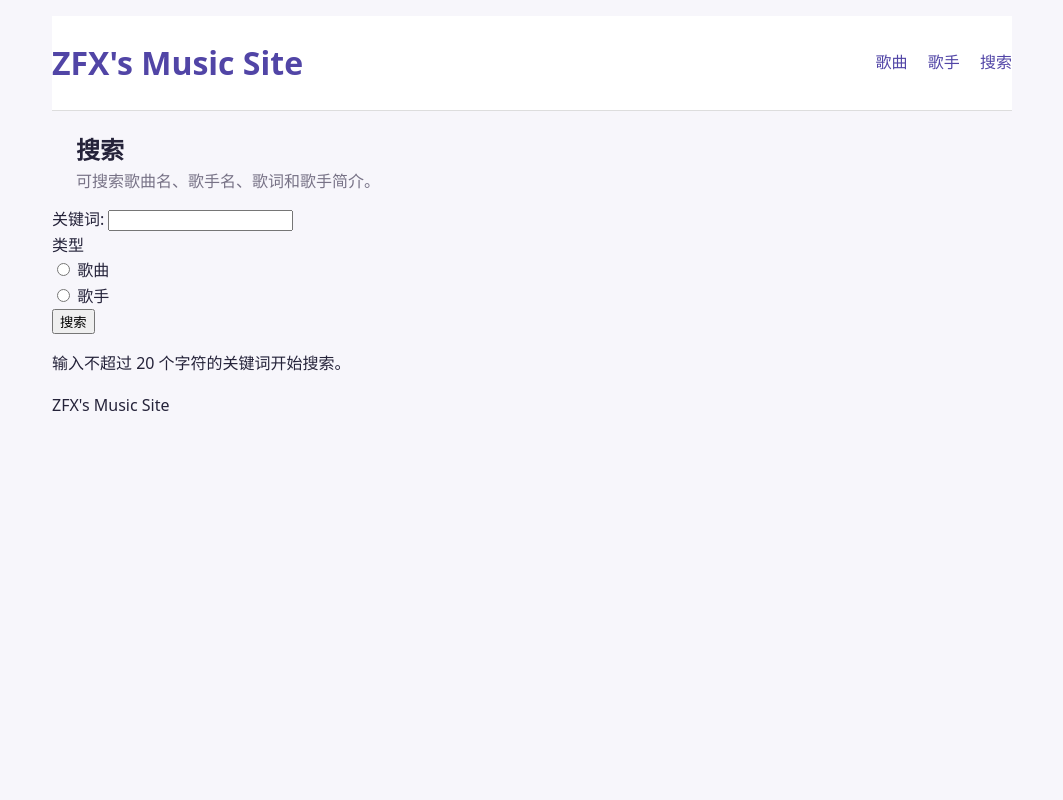
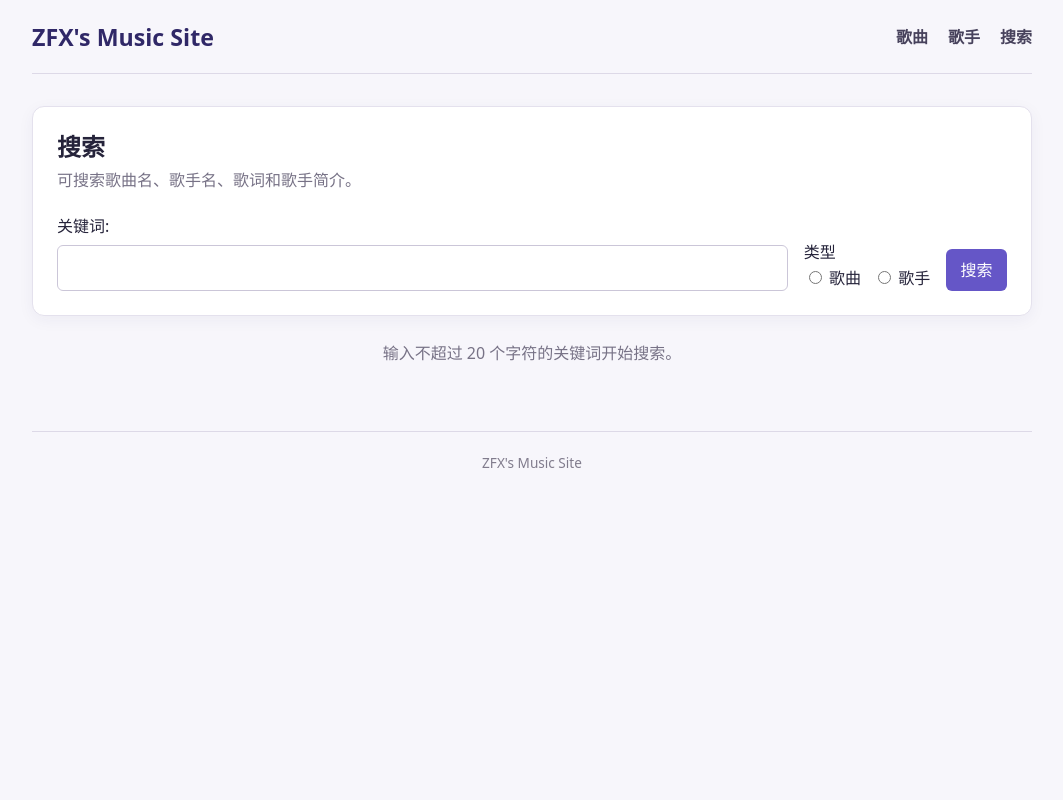
Before and after one commit to zipolll/programming-training-project-1-MusicSite, a Django app: page /search/ in a window 1280 px wide. Shown: the whole page, without its empty margins (108-1171 px from the left). Run offline with Django 5.2, Linux system fonts and the light colour scheme.

Commit message:
feat(web): 优化页面模板与缺省图片展示
- 复用搜索与列表分页模板
- 修复歌手简介的换行显示
- 调整歌曲和歌手缺图时的处理逻辑
- 增加默认歌曲图片和默认歌手图片

```diff
--- a/catalog/admin.py
+++ b/catalog/admin.py
@@ -4,7 +4,7 @@ from django.contrib import admin
 
 from .models import Artist, Comment, Song
 
-
+# 管理员系统中可查询歌手、歌曲
 @admin.register(Artist)
 class ArtistAdmin(admin.ModelAdmin):
     list_display = ("name", "prefix")
--- a/catalog/tests.py
+++ b/catalog/tests.py
@@ -187,6 +187,7 @@ class CatalogViewTest(TestCase):
         self.assertEqual(response.context["result_count"], 21)
         self.assertEqual(response.context["page_obj"].paginator.num_pages, 2)
         self.assertIsNotNone(response.context["elapsed_time"])
+        self.assertTemplateUsed(response, "catalog/search.html")
         self.assertContains(response, song.image_url)
         self.assertContains(
             response,
--- a/catalog/views.py
+++ b/catalog/views.py
@@ -133,13 +133,13 @@ def search(request: HttpRequest) -> HttpResponse:
 
         paginator = Paginator(results, 20)  # 每页显示 20 条
         page_obj = paginator.get_page(request.GET.get("page"))
-        result_count = paginator.count  # 利用 list() 强制执行查询，避免惰性查询影响计时。
-        page_obj.object_list = list(page_obj.object_list)
+        result_count = paginator.count
+        page_obj.object_list = list(page_obj.object_list)  # 利用 list() 强制执行查询，避免惰性查询影响计时。
         elapsed_time = perf_counter() - start_time
 
     return render(
         request,
-        "catalog/search_results.html",
+        "catalog/search.html",
         {
             "form": form,
             "page_obj": page_obj,
--- a/crawler/config.py
+++ b/crawler/config.py
@@ -9,6 +9,7 @@ KUWO_OUTPUT_PATH = PROJECT_ROOT / "data" / "processed" / "kuwo.json" # 获取酷
 
 KUWO_ARTIST_LIST_URL = "https://wapi.kuwo.cn/api/www/artist/artistInfo"
 KUWO_ARTIST_INFO_URL = "https://www.kuwo.cn/singer_detail/{artist_id}/info"
+KUWO_ARTIST_PAGE_URL = "https://www.kuwo.cn/singer_detail/{artist_id}"
 KUWO_SONG_LIST_URL = "https://wapi.kuwo.cn/api/www/artist/artistMusic"
 KUWO_LYRIC_URL = "https://wapi.kuwo.cn/openapi/v1/www/lyric/getlyric"
 KUWO_COMMENT_URL = (
--- a/crawler/run.py
+++ b/crawler/run.py
@@ -98,14 +98,12 @@ def main() -> None:
                 artist = crawl_artist_info(current_artist_id, prefix)
                 artist_songs = crawl_artist_songs(
                     current_artist_id,
-                    artist["image_url"],
                     saved_song_ids,
                 )
 
                 if (
                     artist["name"]
                     and artist["introduction"]
-                    and artist["image_url"]
                     and artist_songs
                 ):
                     data["artists"].append(artist)
--- a/static/css/site.css
+++ b/static/css/site.css
@@ -1,27 +1,20 @@
+* {
+  box-sizing: border-box;
+}
+
 :root {
   color-scheme: light;
-  font-family: system-ui, sans-serif;
+  font-family: system-ui, "Microsoft YaHei", sans-serif;
   color: #25233a;
   background: #f7f6fb;
 }
 
 body {
   margin: 0 auto;
-  max-width: 960px;
-  padding: 1rem;
-  line-height: 1.6;
-}
-
-header {
-  display: flex;
-  align-items: center;
-  justify-content: space-between;
-  border-bottom: 1px solid #ddd;
-  background: #fff;
-}
-
-header nav a {
-  margin-left: 1rem;
+  max-width: 1040px;
+  min-height: 100vh;
+  padding: 0 1.25rem;
+  line-height: 1.65;
 }
 
 a {
@@ -34,16 +27,86 @@ a:hover {
   text-decoration: underline;
 }
 
-.catalog-panel {
-  margin-top: 2rem;
+button,
+input,
+textarea {
+  font: inherit;
+}
+
+button,
+.source-link {
+  padding: 0.5rem 0.9rem;
+  border: 0;
+  border-radius: 6px;
+  color: #fff;
+  background: #6556c7;
+  cursor: pointer;
+}
+
+button:hover,
+.source-link:hover {
+  color: #fff;
+  background: #4d419f;
+  text-decoration: none;
+}
+
+.site-header {
+  display: flex;
+  align-items: center;
+  justify-content: space-between;
+  padding: 1.1rem 0;
+  border-bottom: 1px solid #ddd9e7;
+}
+
+.site-title {
+  margin: 0;
+  font-size: 1.45rem;
+}
+
+.site-title a {
+  color: #302867;
+}
+
+.site-nav {
+  display: flex;
+  gap: 1.25rem;
+}
+
+.site-nav a {
+  color: #47425c;
+  font-weight: 600;
+}
+
+.page-content {
+  padding: 2rem 0 3rem;
+}
+
+.site-footer {
+  padding: 1.25rem 0;
+  border-top: 1px solid #ddd9e7;
+  color: #817c8d;
+  font-size: 0.85rem;
+  text-align: center;
+}
+
+.panel {
+  margin-bottom: 1.5rem;
   background: #fff;
   border: 1px solid #e4e1ed;
   border-radius: 12px;
+  box-shadow: 0 4px 16px rgb(48 40 103 / 5%);
   overflow: hidden;
 }
 
+.catalog-panel {
+  padding-bottom: 1.5rem;
+}
+
 .section-heading {
-  padding: 1.25rem 1.5rem 0.75rem;
+  display: flex;
+  align-items: center;
+  justify-content: space-between;
+  padding: 1.25rem 1.5rem;
 }
 
 .section-heading h2,
@@ -51,7 +114,9 @@ a:hover {
   margin: 0;
 }
 
-.section-heading p {
+.section-heading p,
+.eyebrow,
+.search-tip {
   color: #777286;
 }
 
@@ -77,30 +142,225 @@ a:hover {
   border-color: #6556c7;
 }
 
-.catalog-list {
-  margin: 0;
-  padding: 0;
-  list-style: none;
+.empty-message {
+    padding: 1.5rem;
+    color: #777286;
+    text-align: center;
 }
 
-.catalog-row {
-  padding: 0.75rem 1.5rem;
+.detail-panel {
+  padding: 1.5rem;
+}
+
+.detail-layout {
+  display: grid;
+  grid-template-columns: 220px minmax(0, 1fr);
+  gap: 1.75rem;
+  align-items: center;
+}
+
+.cover-image {
+  width: 100%;
+  aspect-ratio: 1;
+  border-radius: 10px;
+  object-fit: cover;
+  background: #eeeaf3;
+}
+
+.detail-summary h2 {
+  margin: 0 0 0.75rem;
+  font-size: 2rem;
+}
+
+.eyebrow {
+  margin: 0;
+  font-size: 0.85rem;
+  font-weight: 700;
+  letter-spacing: 0.1em;
+}
+
+.source-link {
+  display: inline-block;
+  margin-top: 0.6rem;
+}
+
+.detail-section {
+  margin-top: 1.75rem;
+  padding-top: 1.25rem;
   border-top: 1px solid #eeeaf3;
 }
 
-.catalog-row:hover {
-  background: #faf9fe;
+.detail-section h3 {
+  margin-top: 0;
 }
 
-.catalog-title {
+.lyrics {
+  margin: 0;
+  padding: 1.25rem;
+  overflow-x: auto;
+  border-radius: 8px;
+  white-space: pre-wrap;
+  overflow-wrap: anywhere;
+  font-family: inherit;
+  background: #f8f7fb;
+}
+
+.introduction {
+  white-space: normal;
+}
+
+.comments-panel {
+  padding: 1.5rem;
+}
+
+.comments-panel > h2 {
+  margin-top: 0;
+}
+
+.comment-form {
+  display: grid;
+  gap: 0.6rem;
+  margin-bottom: 1.5rem;
+}
+
+.comment-form textarea {
+  width: 100%;
+  min-height: 7rem;
+  padding: 0.75rem;
+  border: 1px solid #cbc6d8;
+  border-radius: 7px;
+  resize: vertical;
+}
+
+.comment-form button {
+  justify-self: start;
+}
+
+.errorlist {
+  margin: 0;
+  color: #b42318;
+}
+
+.comment {
+  padding: 1rem 0;
+  border-top: 1px solid #eeeaf3;
+}
+
+.comment p {
+  margin-bottom: 0;
+}
+
+.comment-meta {
+  display: flex;
+  align-items: center;
+  justify-content: space-between;
+  gap: 1rem;
+  color: #777286;
+  font-size: 0.85rem;
+}
+
+.danger-button {
+  padding: 0.25rem 0.6rem;
+  background: #b42318;
+}
+
+.danger-button:hover {
+  background: #8f1c13;
+}
+
+.related-panel {
+  padding-bottom: 1.5rem;
+}
+
+.result-grid {
+  display: grid;
+  grid-template-columns: repeat(auto-fill, minmax(150px, 1fr));
+  gap: 1rem;
+  padding: 0 1.5rem;
+}
+
+.result-card {
+  display: grid;
+  gap: 0.55rem;
   color: #29263a;
-  font-size: 1rem;
   font-weight: 600;
 }
 
-.empty-message {
-  padding: 2rem 1.5rem;
-  color: #777286;
+.result-card img {
+  width: 100%;
+  aspect-ratio: 1;
+  border-radius: 8px;
+  object-fit: cover;
+  background: #eeeaf3;
+}
+
+.result-grid {
+  grid-template-columns: repeat(auto-fill, 176px);
+  justify-content: center;
+}
+
+.result-card {
+  width: 176px;
+  min-width: 0;
+  padding: 0.75rem;
+  border: 1px solid #e4e1ed;
+  border-radius: 10px;
+  text-align: center;
+  background: #fff;
+}
+
+.result-card:hover {
+  box-shadow: 0 5px 14px rgb(48 40 103 / 12%);
+  text-decoration: none;
+}
+
+.result-card img {
+  width: 150px;
+  height: 150px;
+}
+
+.result-card span {
+  overflow-wrap: anywhere;
+}
+
+.search-panel {
+  padding-bottom: 1.5rem;
+}
+
+.search-form {
+  display: grid;
+  grid-template-columns: minmax(220px, 1fr) auto auto;
+  gap: 1rem;
+  align-items: end;
+  padding: 0 1.5rem;
+}
+
+.search-keyword {
+  display: grid;
+  gap: 0.35rem;
+}
+
+.search-keyword input {
+  width: 100%;
+  padding: 0.55rem 0.7rem;
+  border: 1px solid #cbc6d8;
+  border-radius: 6px;
+}
+
+.search-type > div {
+  display: flex;
+  gap: 0.75rem;
+}
+
+.search-type label {
+  white-space: nowrap;
+}
+
+.search-results {
+  padding-bottom: 1.5rem;
+}
+
+.search-tip {
   text-align: center;
 }
 
--- a/templates/base.html
+++ b/templates/base.html
@@ -3,8 +3,8 @@
 <html lang="zh-CN">
 <head>
   <meta charset="utf-8">
-  <meta name="viewport" content="width=device-width, initial-scale=1">
   <title>{% block title %}ZFX's Music Site{% endblock %}</title>
+  <!-- 导入static文件的CSS样式表并生成地址 -->
   <link rel="stylesheet" href="{% static 'css/site.css' %}">
 </head>
 <body>
--- a/templates/catalog/artist_detail.html
+++ b/templates/catalog/artist_detail.html
@@ -17,6 +17,7 @@
 
     <section class="detail-section">
       <h3>歌手简介</h3>
+      <!-- linebreaksbr为过滤器，辅助实现换行功能 -->
       <p class="introduction">{{ artist.introduction|linebreaksbr }}</p>
     </section>
   </article>
--- a/templates/catalog/song_detail.html
+++ b/templates/catalog/song_detail.html
@@ -15,6 +15,7 @@
             {{ song.artist.name }}
           </a>
         </p>
+        <!-- 新标签页打开，并阻止新页面访问原页面 -->
         <a class="source-link" href="{{ song.source_url }}" target="_blank" rel="noopener">
           查看原始网站
         </a>
@@ -23,6 +24,7 @@
 
     <section class="detail-section">
       <h3>歌词</h3>
+      <!-- pre保留原文本中的换行和空格 -->
       <pre class="lyrics">{{ song.lyrics }}</pre>
     </section>
   </article>
@@ -31,6 +33,7 @@
     <h2>评论</h2>
 
     <form method="post" class="comment-form">
+      <!-- Django 的 CSRF 安全保护，防止跨网站请求 -->
       {% csrf_token %}
       {{ comment_form.body.label_tag }}
       {{ comment_form.body }}
```
Also changed, not shown: other parts of static/css/site.css (+44 -11 lines), catalog/management/commands/import_music.py (+11 -4 lines), catalog/management/commands/refresh_artist_introductions.py (added, +36 -0 lines), crawler/crawl_process.py (+2 -5 lines), crawler/parse.py (+13 -8 lines), templates/catalog/pagination.html (+13 -11 lines), templates/catalog/search.html (added, +66 -0 lines), templates/catalog/search_results.html (deleted, +0 -115 lines).
